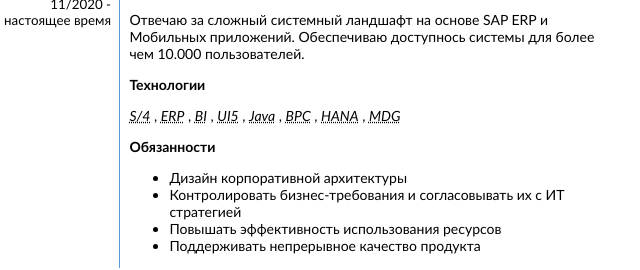
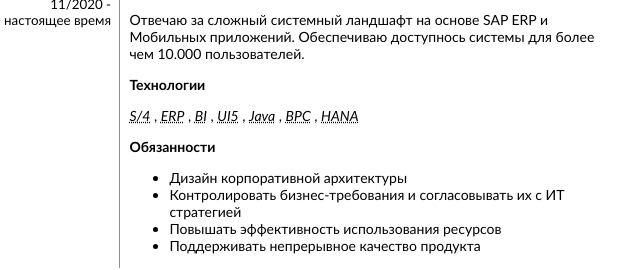
Before and after one commit to kgorin8/kgorin8.github.io, a plain HTML site: page CV-KirillGorin_ru.html in a window 1280 px wide. Shown: the part 797-1067 px from the top of the page, 335-975 px from the left. Drawn offline with Linux system fonts and the light colour scheme.

Commit message:
Update CV-KirillGorin_ru.html

```diff
--- a/CV-KirillGorin_ru.html
+++ b/CV-KirillGorin_ru.html
@@ -236,8 +236,6 @@ dd {margin-left: 0px;
 <dfn><abbr title="Бизнес планирование и консолидация">BPC</abbr></dfn>
 ,
 <dfn><abbr title="База данных и платформа приложений">HANA</abbr></dfn>
-,
-<dfn><abbr title="Управление основными данными">MDG</abbr></dfn>
 </p>
   <p><b>Обязанности</b></p>
     <ul>
```
